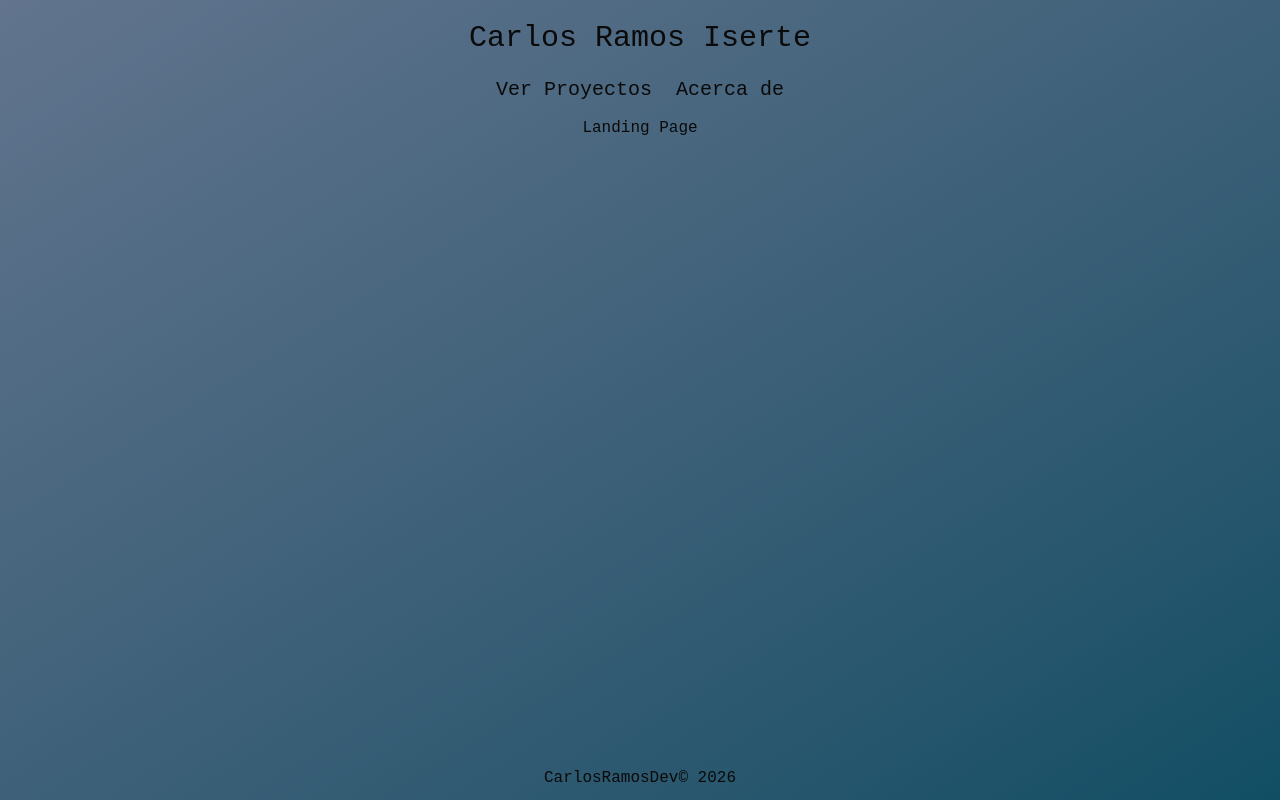
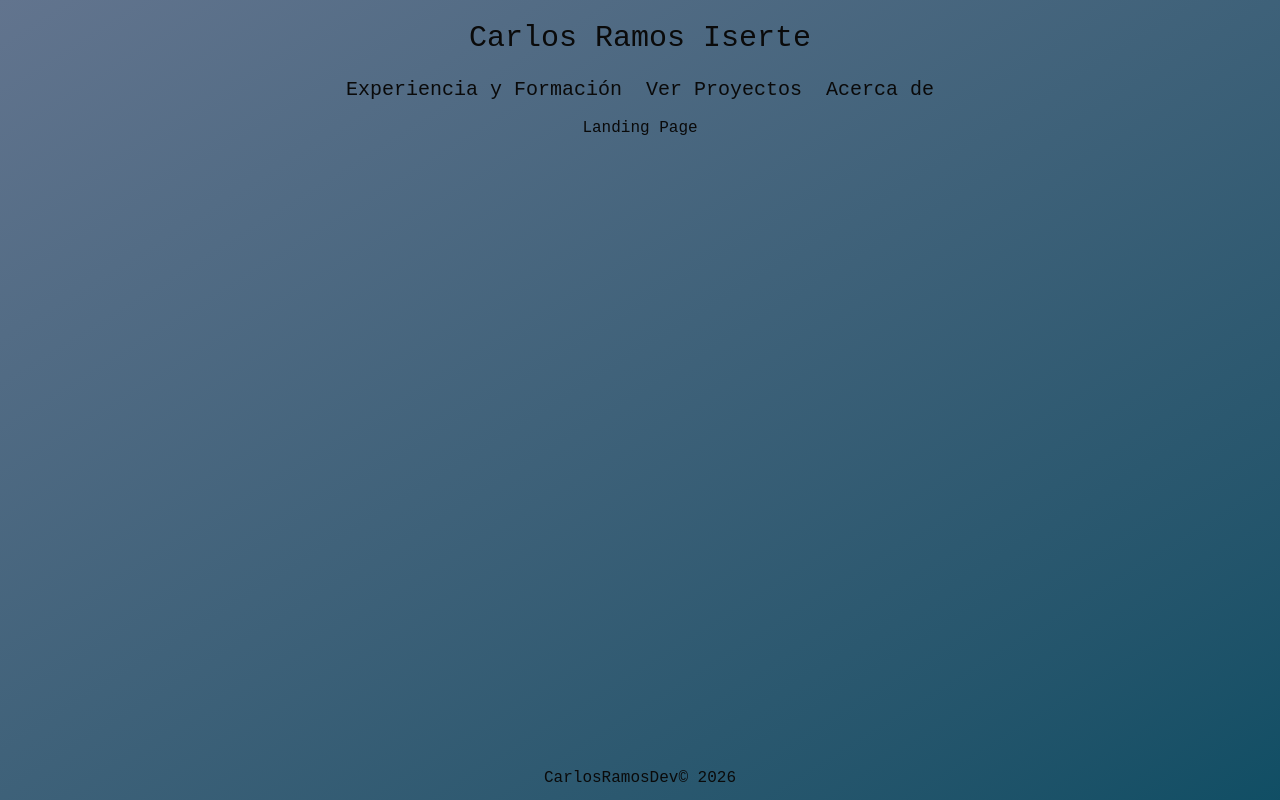
Before and after one commit to CarlosRamosDeveloper/portfolio, a React (Vite) app: page / in a window 1280 px wide. Built offline with nearby package versions, Linux system fonts and the light colour scheme.

Commit message:
implemented experience page

```diff
--- a/src/portfolio/components/PortfolioNavBar.tsx
+++ b/src/portfolio/components/PortfolioNavBar.tsx
@@ -3,6 +3,9 @@ import { NavigateButton } from '.';
 export const PortfolioNavBar = () => {
   return (
     <div className="flex justify-center mb-3 gap-6">
+      <div>
+        <NavigateButton path="experience" label="Experiencia y Formación" />
+      </div>
       <div>
         <NavigateButton path="projects" label="Ver Proyectos" />
       </div>
```
